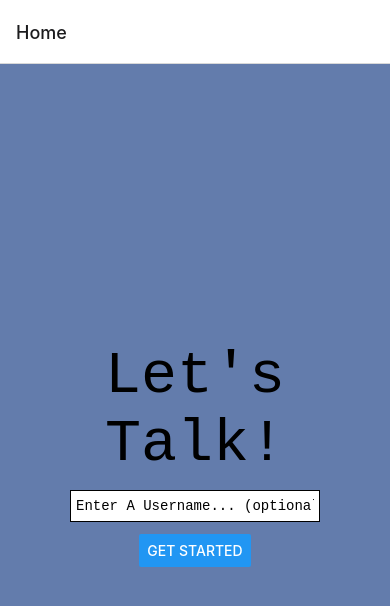
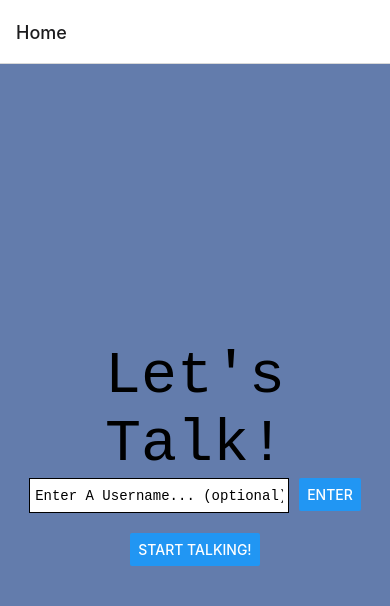
Before and after one commit to em-oly/talk, a React Native app: screen / in a window 390 px wide. Shown: the top 606 px of the page. Built offline with nearby package versions, Linux system fonts and the light colour scheme; no server answers; the database is empty.

Commit message:
Fixed the username functionality

```diff
--- a/components/Home/Home.js
+++ b/components/Home/Home.js
@@ -16,6 +16,7 @@ const Home = ({navigation}, props) => {
     return (
         <View style={styles.container}>
                 <Text style={styles.title}>Let's Talk!</Text>
+                <View style={{flexDirection:"row"}}>
                         <TextInput
                                     style={styles.input}
 
@@ -28,32 +29,23 @@ const Home = ({navigation}, props) => {
                         <Button
                             onPress={()=>
                             {if (text == '') {
-                                navigation.navigate("Prompts")
+                                onChangeText('Welcome ' + auth.currentUser.displayName + '!')
                             } else {
-                                onAuthStateChanged(auth, (user) => {
-                                if (user) {
                                 updateProfile(auth.currentUser, {
                                     displayName: text
-                                }).then(() => {
-                                // Profile updated!
-                                // ...
-                                setDoc(doc(db, "users", user.uid), {
-                                    username: user.displayName,
-                                });
-                                }).catch((error) => {
-                                // An error occurred
-                                // ...
                                 })
-                                const user = auth.currentUser;
-                                console.log(user)
-                                } else {
-                                    // ...
+                                setDoc(doc(db, "users", auth.currentUser.uid), {
+                                    username: text
                                 }
-                            })
+                            )
                             }
-                            navigation.navigate("Prompts")
+                            onChangeText('Welcome ' + auth.currentUser.displayName + '!')
                         }}
-                            title='Get Started'></Button>
+                            title='Enter'></Button>
+                    </View>
+                </View>
+                <View style={styles.userbutton}>
+                    <Button onPress={()=> navigation.navigate("Prompts")} title='Start Talking!'></Button>
                 </View>
         <StatusBar style="auto" />
         </View>
--- a/components/Home/styles.js
+++ b/components/Home/styles.js
@@ -15,11 +15,23 @@ const styles = StyleSheet.create({
         fontSize: 60,
         fontWeight: '500'
     },
+
+    inputStyles: {
+
+
+    },
+
+    userbutton: {
+    },
+
+
+
+
     input: {
-      height: 32,
-
-      width: 250,
-      margin: 12,
+      height: 35,
+      width: 260,
+      marginRight: 10,
+      marginBottom: 20,
       borderWidth: 1,
       padding: 5,
 
```
Lines whose indentation alone changed are shown as unchanged.
